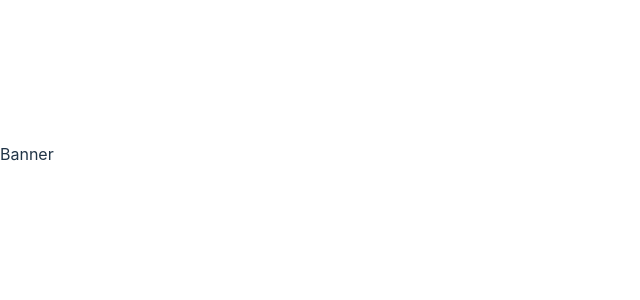
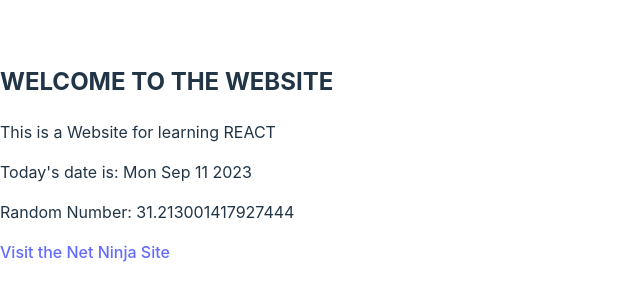
Before and after one commit to em-torres/course-build-web-apps-with-react-and-firebase, a React (Vite) app: page / in a window 1280 px wide. Shown: the part 246-546 px from the top of the page, without its empty margins (0-640 px from the left). Built offline with nearby package versions, Linux system fonts and the light colour scheme.

Commit message:
T-2: Testing with variables and JS methods

```diff
--- a/src/components/Banner.tsx
+++ b/src/components/Banner.tsx
@@ -1,9 +1,16 @@
 function Banner() {
+    const title: string = "Welcome to the Website"
+    const subtitle: string = "This is a Website for learning REACT"
+    const address: string = "https://www.netninja.dev"
 
     return (
         <>
             <div className={ 'banner' }>
-                <p>Banner</p>
+                <h2>{ title.toUpperCase() }</h2>
+                <p>{ subtitle }</p>
+                <p>Today's date is: { new Date().toDateString() }</p>
+                <p>Random Number: { Math.random() * 100 }</p>
+                <a href={ address }>Visit the Net Ninja Site</a>
             </div>
         </>
     )
```
